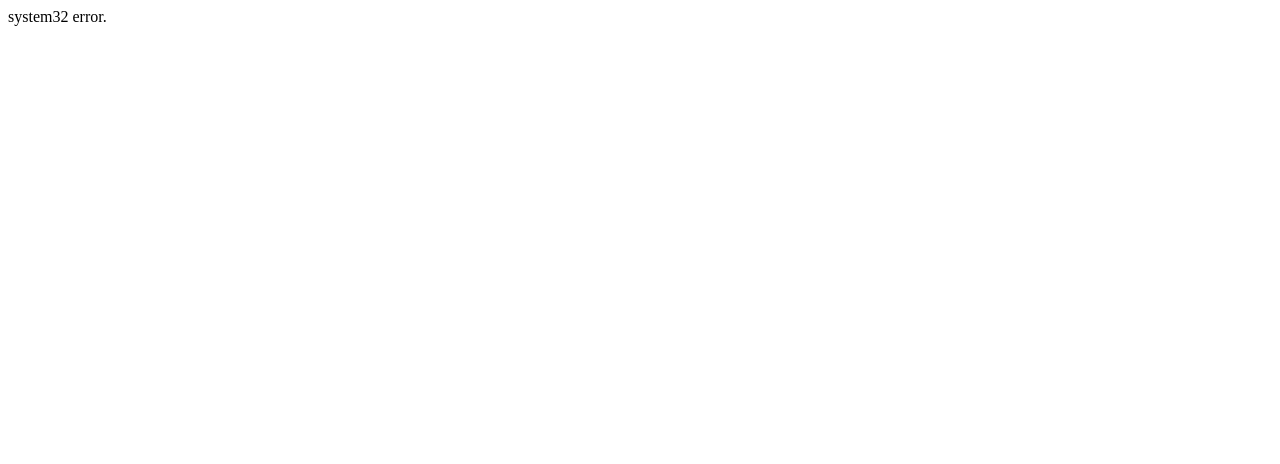
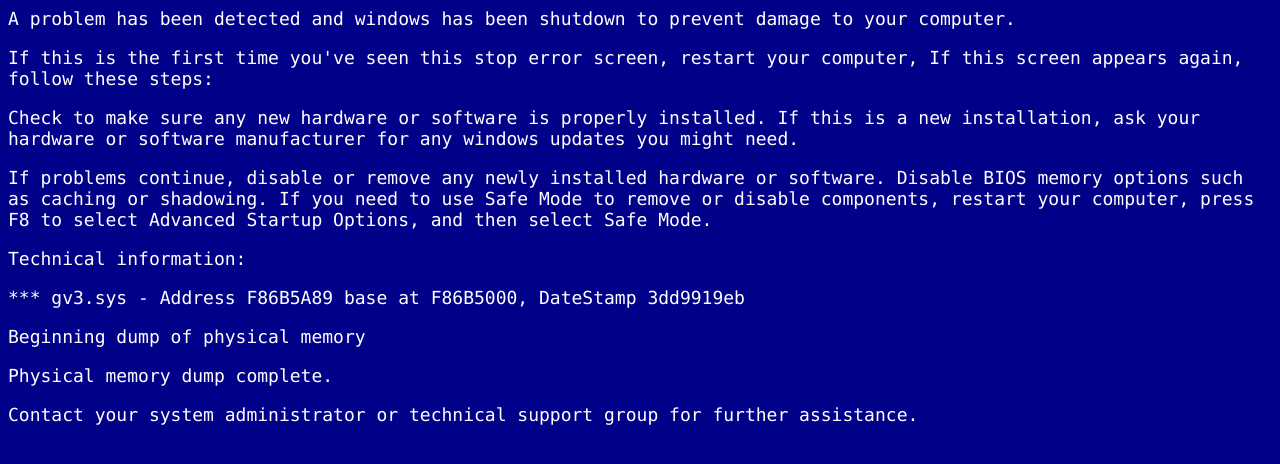
Before and after one commit to MrCodeInc/virussimulator, a plain HTML site: page luanched.html in a window 1280 px wide. Drawn offline with Linux system fonts and the light colour scheme.

Commit message:
luanched.html

```diff
--- a/luanched.html
+++ b/luanched.html
@@ -13,10 +13,28 @@ document.location = "nomobile.html";
 
 </script>
 
-     <html>
-<head>
+     </head><body bgcolor="#000088" scroll="no">
+<font face="Lucida Console" size="4" color="#FFFFFF">
+<p>A problem has been detected and windows has been shutdown to prevent damage to your computer.</p>
 
-<p>system32 error.</p>
+<p>If this is the first time you've seen this stop error screen, restart your computer, If this screen appears again, follow these steps:</p>
+
+<p>Check to make sure any new hardware or software is properly installed. If this is a new installation, ask your hardware or software manufacturer for any windows updates you might need.</p>
+
+<p>If problems continue, disable or remove any newly installed hardware or software. Disable BIOS memory options such as caching or shadowing. If you need to use Safe Mode to remove or disable components, restart your computer, press F8 to select Advanced Startup Options, and then select Safe Mode.</p>
+
+<p>Technical information:</p>
+
+
+<p>*** gv3.sys - Address F86B5A89 base at F86B5000, DateStamp 3dd9919eb</p>
+
+<p>Beginning dump of physical memory</p>
+<p>Physical memory dump complete.</p>
+<p>Contact your system administrator or technical support group for further assistance.</p>
+
+
+</font>
+</body></html>
 
 <script>
 function openWin()
```
